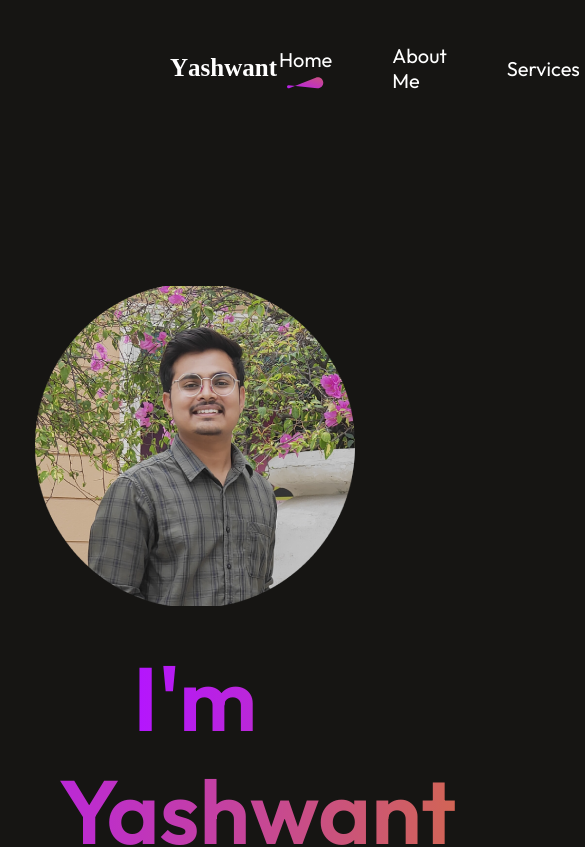
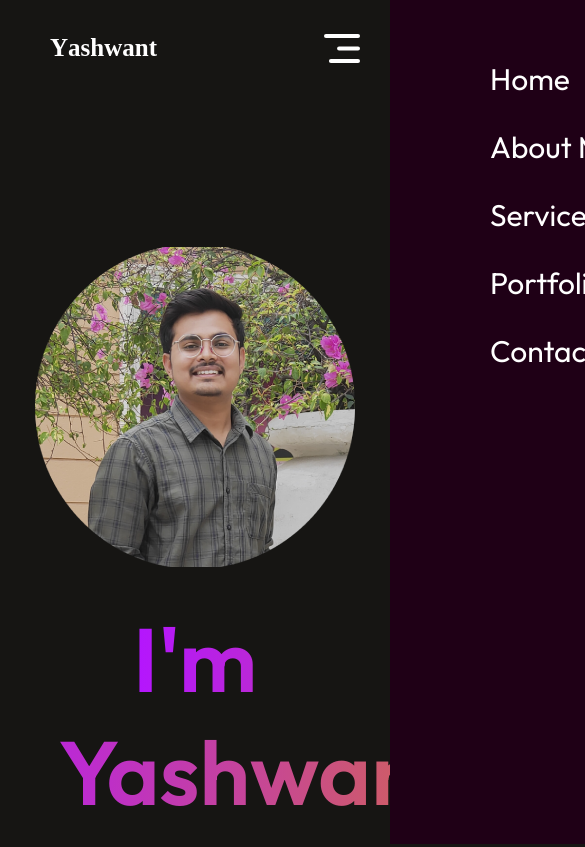
Before and after one commit to YashwantXDX/Portfolio, a React (Vite) app: page / in a window 390 px wide. Shown: the top 847 px of the page, 585 px wide, since content can reach past the window. Built offline with nearby package versions, Linux system fonts and the light colour scheme.

Commit message:
Made Navbar Responsive

```diff
--- a/src/Components/Navbar/Navbar.css
+++ b/src/Components/Navbar/Navbar.css
@@ -42,3 +42,56 @@
     text-decoration: none;
     color: white;
 }
+
+.nav-mob-close{
+    display: none;
+}
+
+.nav-mob-open{
+    display: none;
+}
+
+@media(max-width: 768px){
+    .navbar{
+        margin: 20px 50px;
+    }
+
+    .nav-connect{
+        display: none;
+    }
+
+    .nav-mob-open{
+        display: block;
+        position: fixed;
+        right: 30px;
+    }
+
+    .nav-mob-close{
+        display: block;
+        position: relative;
+        top: 30px;
+        left: 290px;
+        width: 30px;
+    }
+
+    .nav-menu{
+        position: fixed;
+        flex-direction: column;
+        align-items: start;
+        top: 0;
+        gap: 30px;
+        background-color: #1f0016;
+        width: 350px;
+        height: 100%;
+        z-index: 2;
+        transition: right 0.5s;
+        right: -350px;
+    }
+
+    .nav-menu li{
+        font-size: 30px;
+        padding-left: 100px;
+        flex-direction: row;
+        gap: 20px;
+    }
+}
--- a/src/Components/Navbar/Navbar.jsx
+++ b/src/Components/Navbar/Navbar.jsx
@@ -1,17 +1,30 @@
-import React, { useState } from 'react';
+import React, { useRef, useState } from 'react';
 import './Navbar.css';
 import logo from '../../assets/logo.svg';
 import underline from '../../assets/nav_underline.svg';
+import menu_open from '../../assets/menu_open.svg';
+import menu_close from '../../assets/menu_close.svg';
 import AnchorLink from 'react-anchor-link-smooth-scroll';
 
 const Navbar = () => {
 
   const [menu, setMenu] = useState("home");
+  const menuRef = useRef();
+
+  const openMenu = () => {
+    menuRef.current.style.right = "0";
+  }
+
+  const closeMenu = () => {
+    menuRef.current.style.right = "-350px";
+  }
 
   return (
     <div className='navbar'>
         <img src={logo} alt="" className='logo'/>
-        <ul className="nav-menu">
+        <img src={menu_open} onClick={openMenu} alt="" className='nav-mob-open'/>
+        <ul ref={menuRef} className="nav-menu">
+            <img src={menu_close} onClick={closeMenu} alt="" className="nav-mob-close" />
             <li><AnchorLink className='anchor-link' href='#home'><p onClick={() => setMenu("home")}>Home</p></AnchorLink>{menu==="home" ? <img src={underline} alt=''/> : <></>}</li>
             <li><AnchorLink className='anchor-link' offset={50} href='#about'><p onClick={() => setMenu("about")}>About Me</p></AnchorLink>{menu==="about" ? <img src={underline} alt=''/> : <></>}</li>
             <li><AnchorLink className='anchor-link' offset={50} href='#services'><p onClick={() => setMenu("services")}>Services</p></AnchorLink>{menu==="services" ? <img src={underline} alt=''/> : <></>}</li>
```
